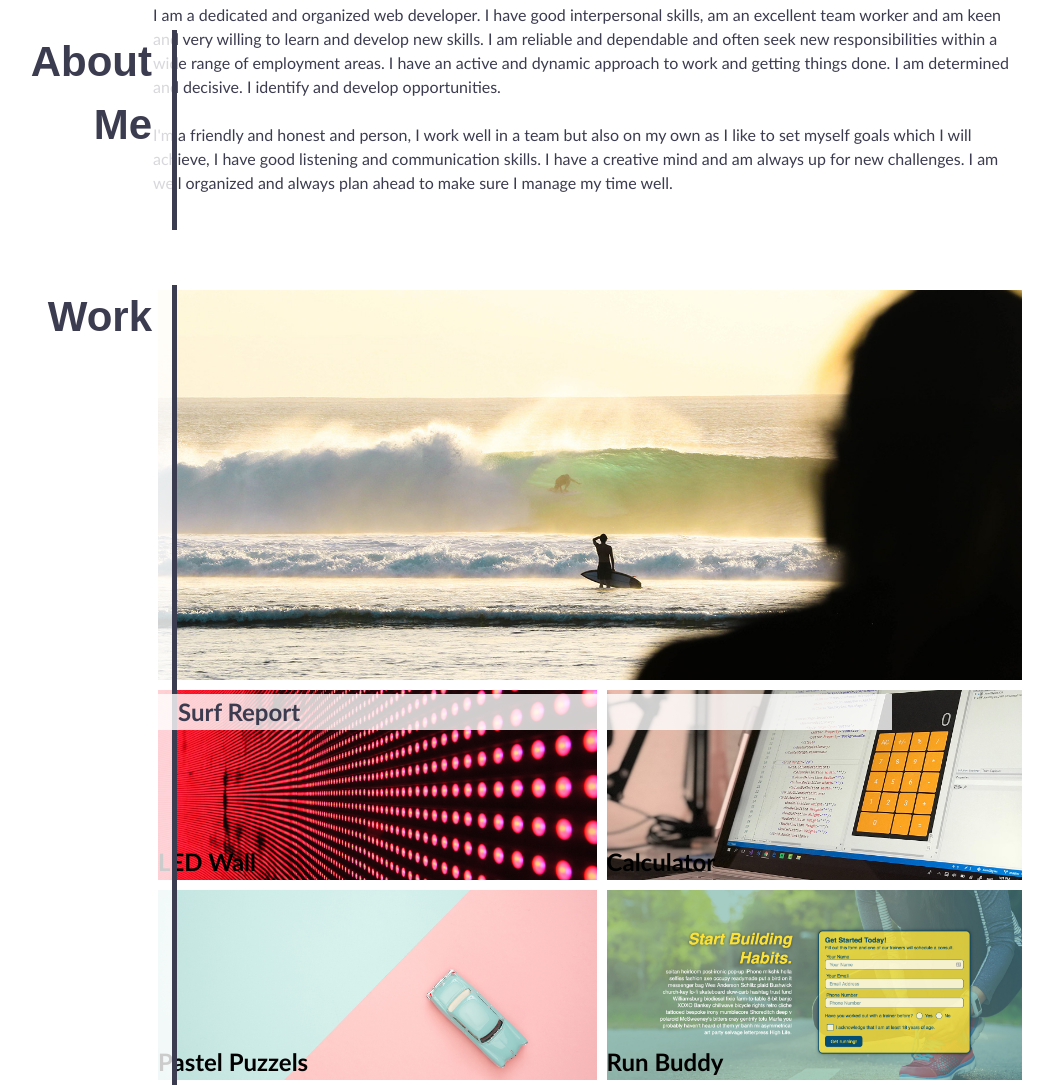
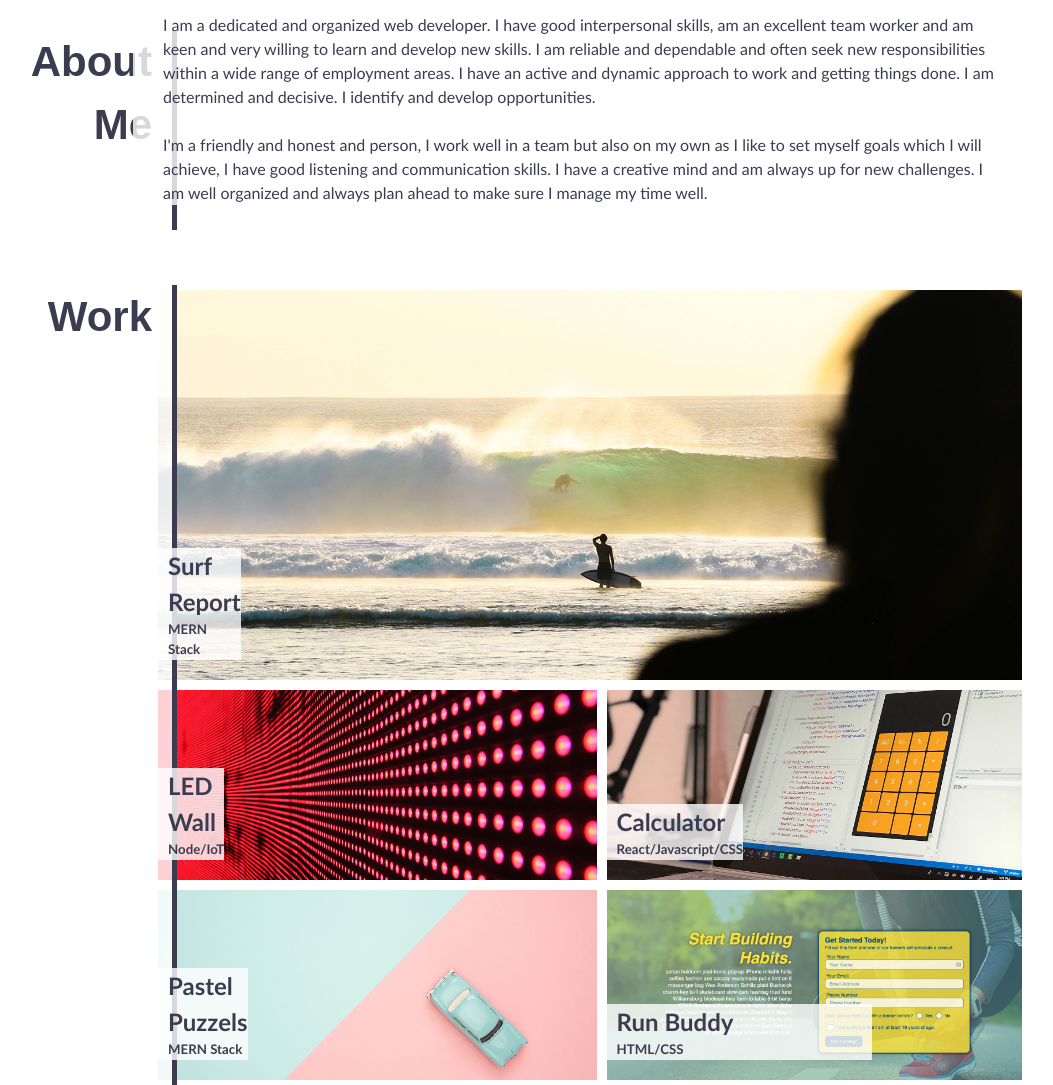
Before and after one commit to seacrest3/portfolio-page, a plain HTML site: page index.html in a window 1280 px wide. Shown: the part 230-1315 px from the top of the page, without its empty margins (128-1181 px from the left). Drawn offline with Linux system fonts and the light colour scheme.

Commit message:
re-align project images and image titles

```diff
--- a/css/style.css
+++ b/css/style.css
@@ -171,18 +171,52 @@ li a {
   font-size: 42px;
 }
 
-.aboutme-section, .surf-section, .led-section .calculator-section .puzzels-section .buddy-section .contact-section {
-  top: 5px;
+.aboutme-section, .surf-section, .led-section, .calculator-section, .puzzels-section, .buddy-section, .contact-section {
+  position: relative;
+  top: 50px;
+  text-align: left;
   color: rgb(60, 60, 80);
   background-color: rgba(255, 255, 255, 0.8);
-  margin-right: 130px;
-  padding-left: 20px;
+  margin-right: 150px;
+  margin-bottom: 70px;
+  padding-left: 10px;
+  /* padding-bottom: 20px; */
 }
 
 .surf-section {
   position: relative;
   top: 50px;
+  margin-right: 900px;
 }
+
+.led-section {
+  position: relative;
+  top: 50px;
+  margin-right: 410px;
+}
+
+.calculator-section {
+  position: relative;
+  top: 50px;
+  margin-right: 370px;
+}
+
+.puzzels-section {
+  margin-right: 350px;
+}
+
+.aboutme-section {
+  position: relative;
+  top: 80px;
+  padding-left: 30px;
+}
+
+
+
+/* .surf-section {
+  position: relative;
+  top: 50px;
+} */
 
 .contact-section {
   display: flex;
--- a/index.html
+++ b/index.html
@@ -68,12 +68,9 @@
       <!-- about me -->
       <div id="aboutme" class="infoGridArea">
         <div class="aboutme-section">
-          <p>
-            I am a dedicated and organized web developer. I have good interpersonal skills, am an excellent team worker and am keen and very willing to learn and develop new skills. I am reliable and dependable and often seek new responsibilities within a wide range of employment areas. I have an active and dynamic approach to work and getting things done. I am determined and decisive. I identify and develop opportunities.
+          <p>I am a dedicated and organized web developer. I have good interpersonal skills, am an excellent team worker and am keen and very willing to learn and develop new skills. I am reliable and dependable and often seek new responsibilities within a wide range of employment areas. I have an active and dynamic approach to work and getting things done. I am determined and decisive. I identify and develop opportunities.</p>
           <br>
-          <br>
-          I'm a friendly and honest and person, I work well in a team but also on my own as I like to set myself goals which I will achieve, I have good listening and communication skills. I have a creative mind and am always up for new challenges. I am well organized and always plan ahead to make sure I manage my time well.
-          </p>
+          <p>I'm a friendly and honest and person, I work well in a team but also on my own as I like to set myself goals which I will achieve, I have good listening and communication skills. I have a creative mind and am always up for new challenges. I am well organized and always plan ahead to make sure I manage my time well.</p>
         </div>
       </div>
 
@@ -81,26 +78,31 @@
       <div id="surf" class="infoGridArea">
         <div class="surf-section">
           <h2>Surf Report</h2>
+          <h5>MERN Stack</h5>
         </div>
       </div>
       <div id="led" class="infoGridArea">
         <div class="led-section">
           <h2>LED Wall</h2>
+          <h5>Node/IoT</h5>
         </div>
       </div>
       <div id="calculator" class="infoGridArea">
         <div class="calculator-section">
           <h2>Calculator</h2>
+          <h5>React/Javascript/CSS</h5>
         </div>
       </div>
       <div id="puzzels" class="infoGridArea">
         <div class="puzzels-section">
           <h2>Pastel Puzzels</h2>
+          <h5>MERN Stack</h5>
         </div>
       </div>
       <div id="buddy" class="infoGridArea">
         <div class="buddy-section">
           <h2>Run Buddy</h2>
+          <h5>HTML/CSS</h5>
         </div>
       </div>
 
```
